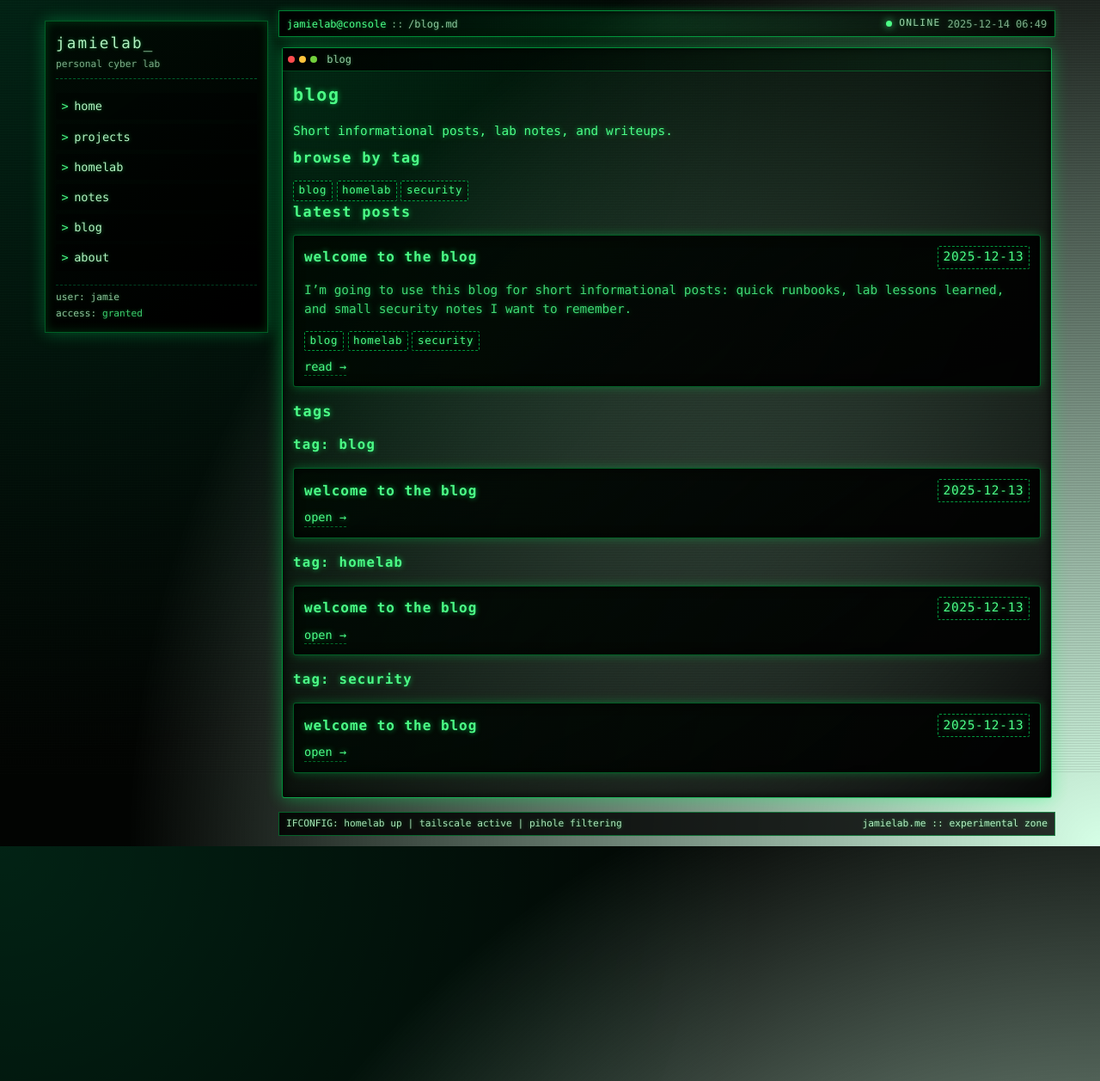
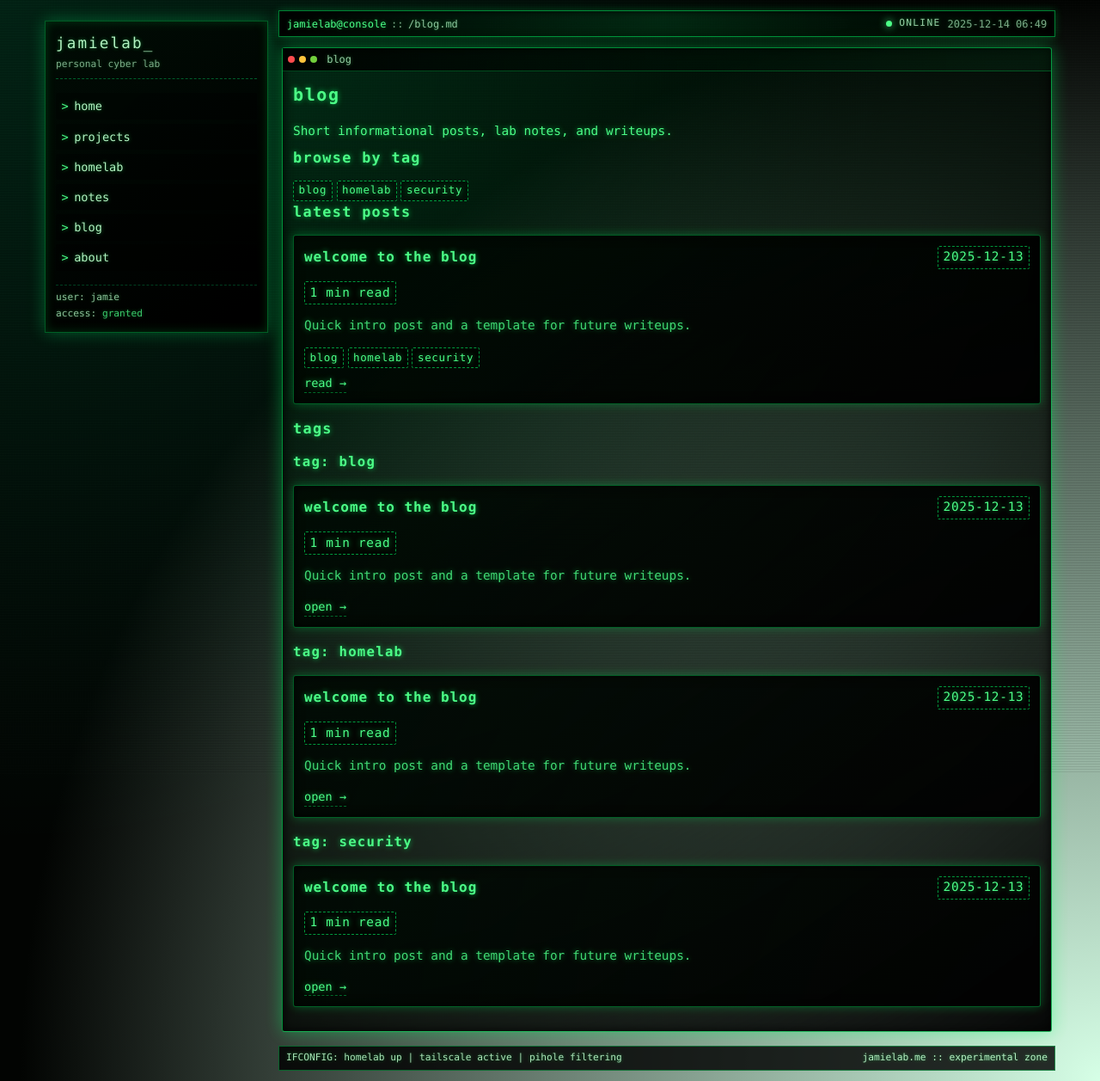
Before and after one commit to jimjamscott22/jimjamscott22.github.io, a Jekyll site: the page built from blog.md, in a window 1280 px wide. Shown: the whole page at 86% size. Built offline with Jekyll 4.4.1, drawn with Linux system fonts in a browser that asks for light colours.

Commit message:
Enhance post layout and metadata display
Updated the post layout to include reading time estimates and excerpts. Improved CSS for post styling, ensuring a more organized and visually appealing presentation. Added excerpt separator in the configuration for better content management.

```diff
--- a/_config.yml
+++ b/_config.yml
@@ -1,6 +1,7 @@
 title: "Jamie Lab"
 description: "Experiments. Networks. Homelab. Code."
 markdown: kramdown
+excerpt_separator: "<!--more-->"
 defaults:
   - scope:
       path: "_pages"
--- a/assets/css/custom.css
+++ b/assets/css/custom.css
@@ -1050,3 +1050,12 @@ canvas#matrix {
 .post-footer {
   margin-top: 0.9rem;
 }
+
+.post {
+  display: flex;
+  flex-direction: column;
+}
+
+.post-body {
+  margin-top: 0.75rem;
+}
--- a/blog.md
+++ b/blog.md
@@ -24,13 +24,25 @@ Short informational posts, lab notes, and writeups.
 
 <div class="post-list">
   {% for post in site.posts %}
+    {% assign __post_words = post.content | strip_html | strip_newlines | replace: "  ", " " | split: " " %}
+    {% assign __post_word_count = __post_words | size %}
+    {% assign __post_reading_mins = __post_word_count | plus: 199 | divided_by: 200 %}
+
     <article class="card post-item">
       <header class="card-header">
         <h2><a href="{{ post.url | relative_url }}">{{ post.title }}</a></h2>
         <span class="badge tag">{{ post.date | date: "%Y-%m-%d" }}</span>
       </header>
 
-      {% if post.excerpt %}
+      {% if __post_word_count and __post_word_count > 0 %}
+        <div class="post-meta">
+          <span class="badge tag">{{ __post_reading_mins }} min read</span>
+        </div>
+      {% endif %}
+
+      {% if post.description %}
+        <p class="post-excerpt">{{ post.description | strip_html | strip_newlines | truncate: 180 }}</p>
+      {% elsif post.excerpt %}
         <p class="post-excerpt">{{ post.excerpt | strip_html | strip_newlines | truncate: 180 }}</p>
       {% endif %}
 
@@ -56,11 +68,28 @@ Short informational posts, lab notes, and writeups.
   <h3 id="tag-{{ tag_name | slugify }}">tag: {{ tag_name }}</h3>
   <div class="post-list">
     {% for post in tag_posts %}
+      {% assign __post_words = post.content | strip_html | strip_newlines | replace: "  ", " " | split: " " %}
+      {% assign __post_word_count = __post_words | size %}
+      {% assign __post_reading_mins = __post_word_count | plus: 199 | divided_by: 200 %}
+
       <article class="card post-item">
         <header class="card-header">
           <h2><a href="{{ post.url | relative_url }}">{{ post.title }}</a></h2>
           <span class="badge tag">{{ post.date | date: "%Y-%m-%d" }}</span>
         </header>
+
+        {% if __post_word_count and __post_word_count > 0 %}
+          <div class="post-meta">
+            <span class="badge tag">{{ __post_reading_mins }} min read</span>
+          </div>
+        {% endif %}
+
+        {% if post.description %}
+          <p class="post-excerpt">{{ post.description | strip_html | strip_newlines | truncate: 140 }}</p>
+        {% elsif post.excerpt %}
+          <p class="post-excerpt">{{ post.excerpt | strip_html | strip_newlines | truncate: 140 }}</p>
+        {% endif %}
+
         <a class="card-link" href="{{ post.url | relative_url }}">open →</a>
       </article>
     {% endfor %}
```
Also changed, not shown: _layouts/post.html (+12 -0 lines).
